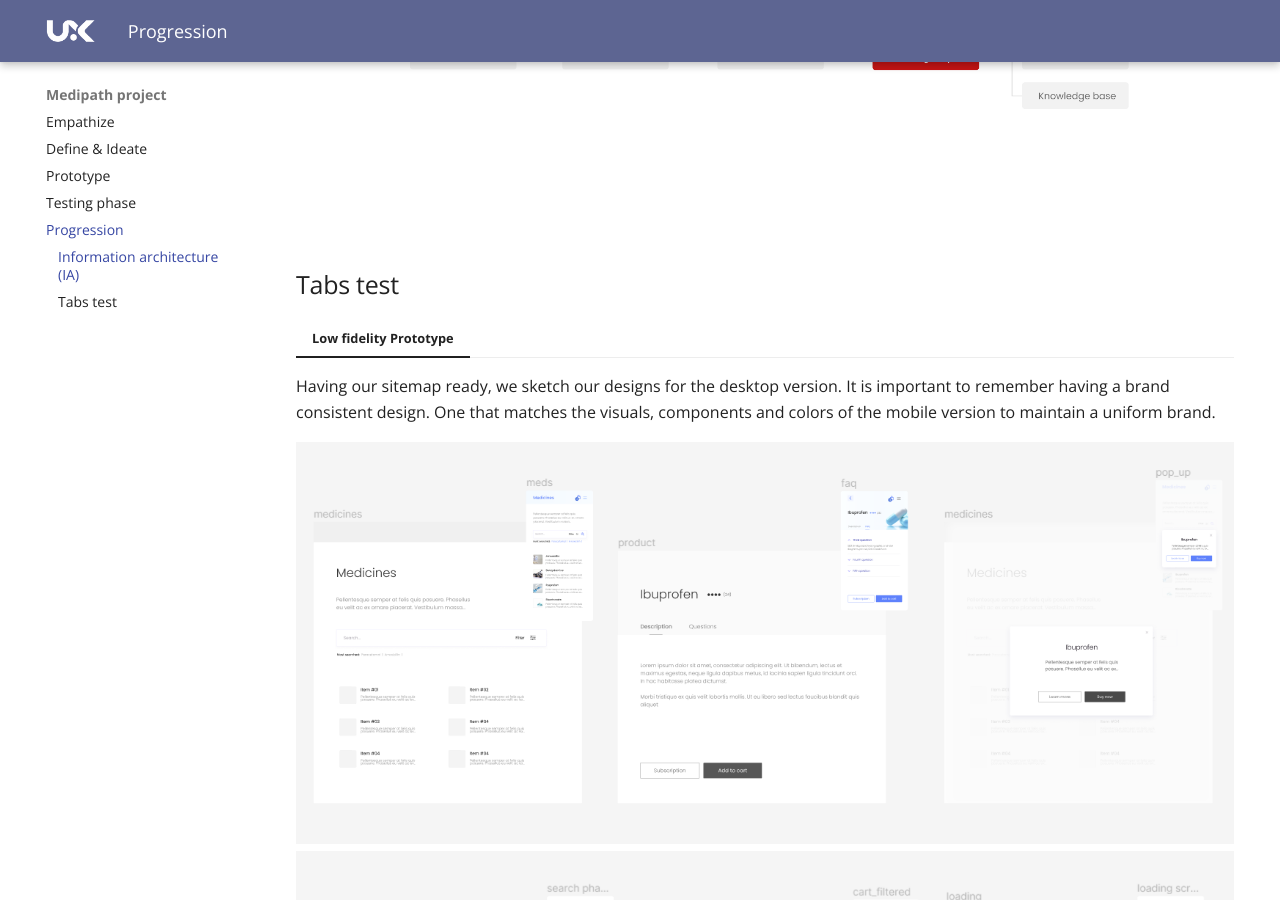
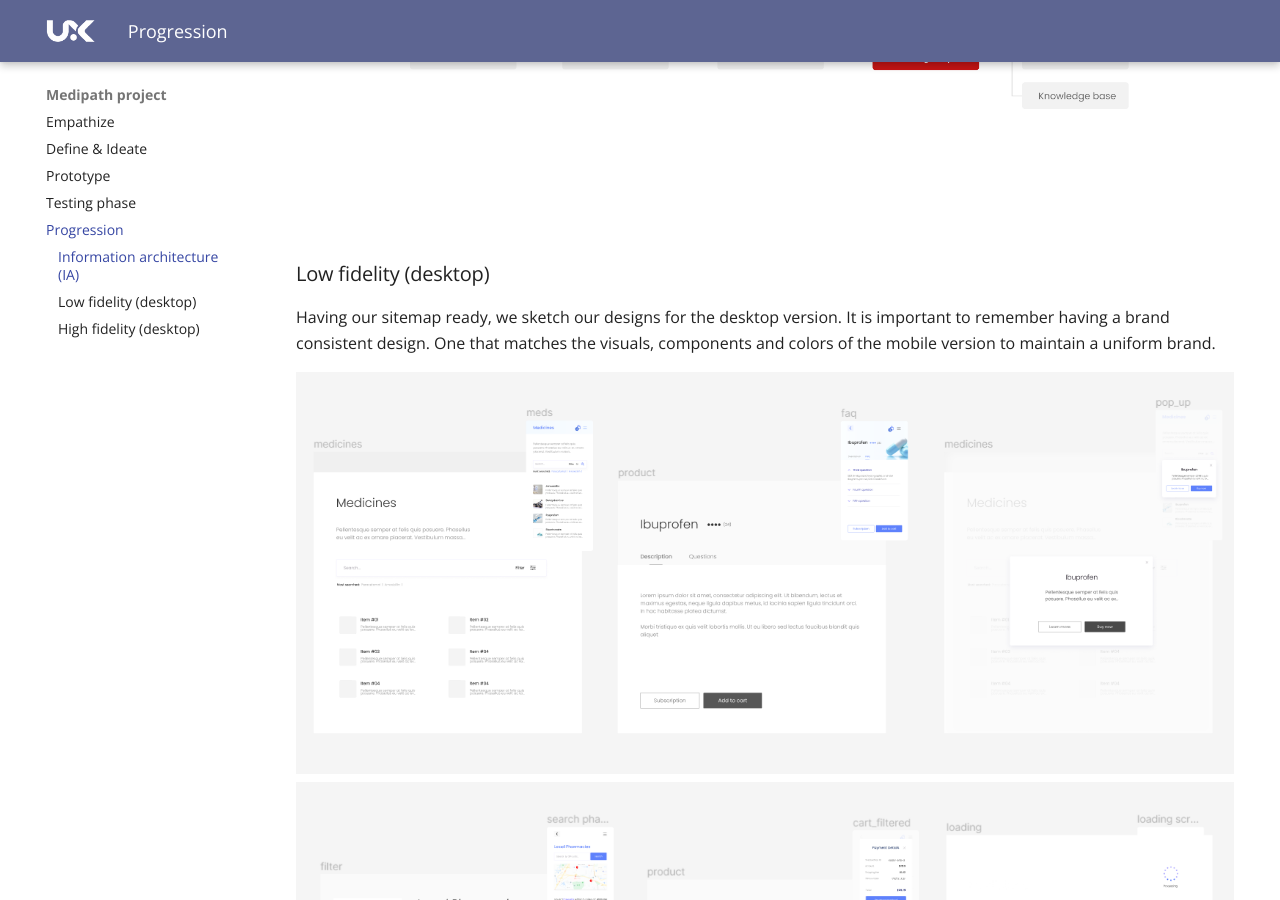
Before and after one commit to divstackio/docs-study, an MkDocs documentation site: the page built from docs/progressive.md, in a window 1280 px wide and 900 px high, scrolled down 539 px. Built offline with MkDocs 1.6.1 and Material for MkDocs 9.7.7, drawn with Linux system fonts in a browser that asks for light colours; comment, search, counter and statistics services are not loaded; some of the changed text lies outside the part shown.

Commit message:
Update progressive.md

```diff
--- a/docs/progressive.md
+++ b/docs/progressive.md
@@ -11,9 +11,8 @@ IA or also known as sitemaps
 <br>
 
 
-## Tabs test ##
+### Low fidelity (desktop) ###
 
-=== "Low fidelity Prototype"
 
  Having our sitemap ready, we sketch our designs for the desktop version. It is important to remember having a brand consistent design. One that matches the visuals, components and colors of the mobile version to maintain a uniform brand.
 
@@ -22,7 +21,8 @@ IA or also known as sitemaps
    <img src="https://raw.githubusercontent.com/divstackio/docs-study/main/docs/img/web03.png">
  <img src="https://raw.githubusercontent.com/divstackio/docs-study/main/docs/img/web04.png">
 
-=== "High Fidelity Prototype"
+
+### High fidelity (desktop) ###
 
 <img src="https://raw.githubusercontent.com/divstackio/docs-study/main/docs/img/final01.png">
 <img src="https://raw.githubusercontent.com/divstackio/docs-study/main/docs/img/final02.png">
```
